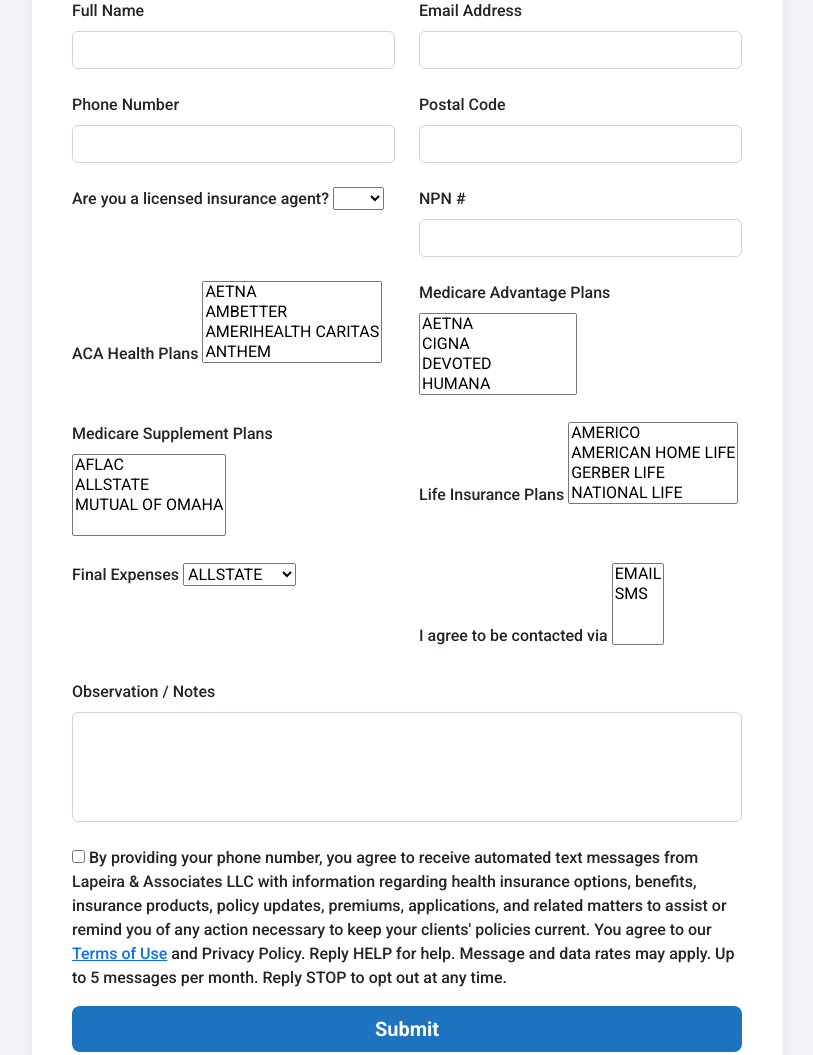
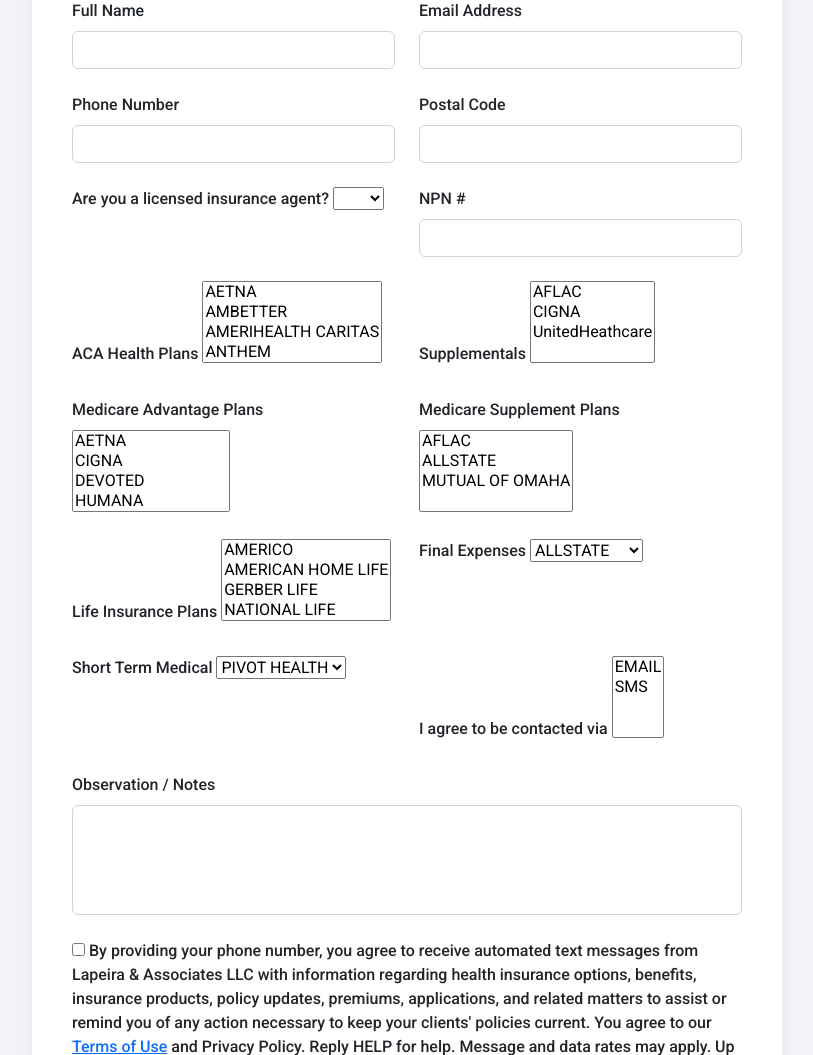
Before and after one commit to Elias0428/FORM_CONTRACTING, a Flask app: page / in a window 1280 px wide. Shown: the part 215-1270 px from the top of the page, without its empty margins (233-1046 px from the left). Run offline with Flask 3, Linux system fonts and the light colour scheme; some libraries are stand-ins or nearby versions.

Commit message:
Change
Se agregaron mas planess

```diff
--- a/app.py
+++ b/app.py
@@ -33,9 +33,9 @@ mail = Mail(app)
 db.init_app(app)
 
 
-def render_pdf(nombre, email, phone, zipCode, licensed, npn, observation, allAca, allMedicareAdvantage, allMedicareSupplement, allLifeInsurance, allFinalExpenses, allContacted ):
+def render_pdf(nombre, email, phone, zipCode, licensed, npn, observation, allAca, allSupplementals,allMedicareAdvantage, allMedicareSupplement, allLifeInsurance, allFinalExpenses, allShortTermMedical,allContacted ):
     # Renderizar la plantilla con variables individuales
-    html = render_template("pdf_template.html", name=nombre, email=email, phone=phone, zipCode=zipCode, licensed=licensed, npn=npn, observation=observation, allAca=allAca, allMedicareAdvantage=allMedicareAdvantage, allMedicareSupplement=allMedicareSupplement, allLifeInsurance=allLifeInsurance, allFinalExpenses=allFinalExpenses, allContacted=allContacted )
+    html = render_template("pdf_template.html", name=nombre, email=email, phone=phone, zipCode=zipCode, licensed=licensed, npn=npn, observation=observation, allAca=allAca, allSupplementals=allSupplementals,allMedicareAdvantage=allMedicareAdvantage, allMedicareSupplement=allMedicareSupplement, allLifeInsurance=allLifeInsurance, allFinalExpenses=allFinalExpenses,allShortTermMedical=allShortTermMedical ,allContacted=allContacted )
     pdf_stream = BytesIO()
     pisa_status = pisa.CreatePDF(html, dest=pdf_stream)
     if pisa_status.err:
@@ -67,6 +67,11 @@ def form():
         planAca = Aca(aca=allAca, solicitud_id=agent.id)
         db.session.add(planAca)
 
+        supplementals = request.form.getlist("supplementals")
+        allSupplementals = ", ".join(supplementals)
+        planSupplementals = Supplementals(supplementals=allSupplementals, solicitud_id=agent.id)
+        db.session.add(planSupplementals)
+
         medicareAdvantage = request.form.getlist("medicareAdvantage")
         allMedicareAdvantage = ", ".join(medicareAdvantage)
         planMedicareAdvantage  = MedicareAdvantage(medicareAdvantage=allMedicareAdvantage, solicitud_id=agent.id)
@@ -87,6 +92,11 @@ def form():
         planFinalExpenses = FinalExpenses(finalExpenses=allFinalExpenses, solicitud_id=agent.id)
         db.session.add(planFinalExpenses)
 
+        shortTermMedical = request.form.getlist("shortTermMedical")
+        allShortTermMedical = ", ".join(shortTermMedical)
+        planShortTermMedical = ShortTermMedical(shortTermMedical=allShortTermMedical, solicitud_id=agent.id)
+        db.session.add(planShortTermMedical)
+
         contacted = request.form.getlist("contacted")
         allContacted = ", ".join(contacted)
         planContacted = Contacted(contacted=allContacted, solicitud_id=agent.id)
@@ -95,7 +105,7 @@ def form():
         db.session.commit()
 
         # Generar PDF con los datos
-        pdf = render_pdf(nombre, email, phone, zipCode, licensed, npn, observation, allAca, allMedicareAdvantage, allMedicareSupplement, allLifeInsurance, allFinalExpenses, allContacted)
+        pdf = render_pdf(nombre, email, phone, zipCode, licensed, npn, observation, allAca, allSupplementals ,allMedicareAdvantage, allMedicareSupplement, allLifeInsurance, allFinalExpenses,allShortTermMedical ,allContacted)
 
         try:
             # Enviar correo con PDF adjunto
--- a/templates/form.html
+++ b/templates/form.html
@@ -119,6 +119,15 @@
                     </div>
 
                     <div class="col-md-6 mb-4">
+                        <label for="supplementals" class="form-label">Supplementals</label>
+                        <select name="supplementals" id="supplementals" multiple class="choices-select" required >
+                            <option value="AFLAC">AFLAC</option>
+                            <option value="CIGNA">CIGNA</option>
+                            <option value="UNITEDHEATHCARE">UnitedHeathcare</option>
+                        </select>
+                    </div>
+
+                    <div class="col-md-6 mb-4">
                         <label for="medicareAdvantage" class="form-label">Medicare Advantage Plans</label>
                         <select name="medicareAdvantage" id="medicareAdvantage" multiple class="choices-select" required >
                             <option value="AETNA">AETNA</option>
@@ -157,6 +166,13 @@
                         <select name="finalExpenses" id="finalExpenses" class="choices-select" required >
                             <option value="ALLSTATE">ALLSTATE</option>
                             <option value="SENIOR LIFE">SENIOR LIFE</option>
+                        </select>
+                    </div>
+
+                    <div class="col-md-6 mb-4">
+                        <label for="shortTermMedical" class="form-label">Short Term Medical</label>
+                        <select name="shortTermMedical" id="shortTermMedical" class="choices-select" required >
+                            <option value="PIVOT HEALTH">PIVOT HEALTH</option>
                         </select>
                     </div>
 
--- a/templates/pdf_template.html
+++ b/templates/pdf_template.html
@@ -63,10 +63,12 @@
         <div class="row"><span class="label">Are you a licensed insurance agent?</span> <span class="value"> {{ licensed }}</span></div>
         <div class="row"><span class="label">NPN#:</span> <span class="value"> {{ npn }}</span></div>
         <div class="row"><span class="label">ACA Health Plans:</span> <span class="value"> {{ allAca }}</span></div>
+        <div class="row"><span class="label">Supplementals:</span> <span class="value"> {{ allSupplementals }}</span></div>
         <div class="row"><span class="label">Medicare Advantage Plans:</span> <span class="value"> {{ allMedicareAdvantage }}</span></div>
         <div class="row"><span class="label">Medicare Supplement Plans:</span> <span class="value"> {{ allMedicareSupplement }}</span></div>
         <div class="row"><span class="label">Life Insurance Plans:</span> <span class="value"> {{ allLifeInsurance }}</span></div>
         <div class="row"><span class="label">Final Expenses Plans:</span> <span class="value"> {{ allFinalExpenses }}</span></div>
+        <div class="row"><span class="label">Short Term Medical:</span> <span class="value"> {{ allShortTermMedical }}</span></div>
         <div class="row"><span class="label">Observation / Notes:</span> <span class="value"> {{ observation }}</span></div>
         <div class="row">  I agree to receive automated text messages from Lapeira & Associates LLC with information regarding health insurance options, benefits, insurance products, policy updates, premiums, applications, and related matters to assist me or remind me of any action necessary to keep your clients' policies current. You agree to our Terms of Use and Privacy Policy. Reply HELP for help. Message & data rates may apply. Up to 5 messages/month. Reply STOP to opt out at any time. * </div>
 
```
Also changed, not shown: models.py (+14 -0 lines).
